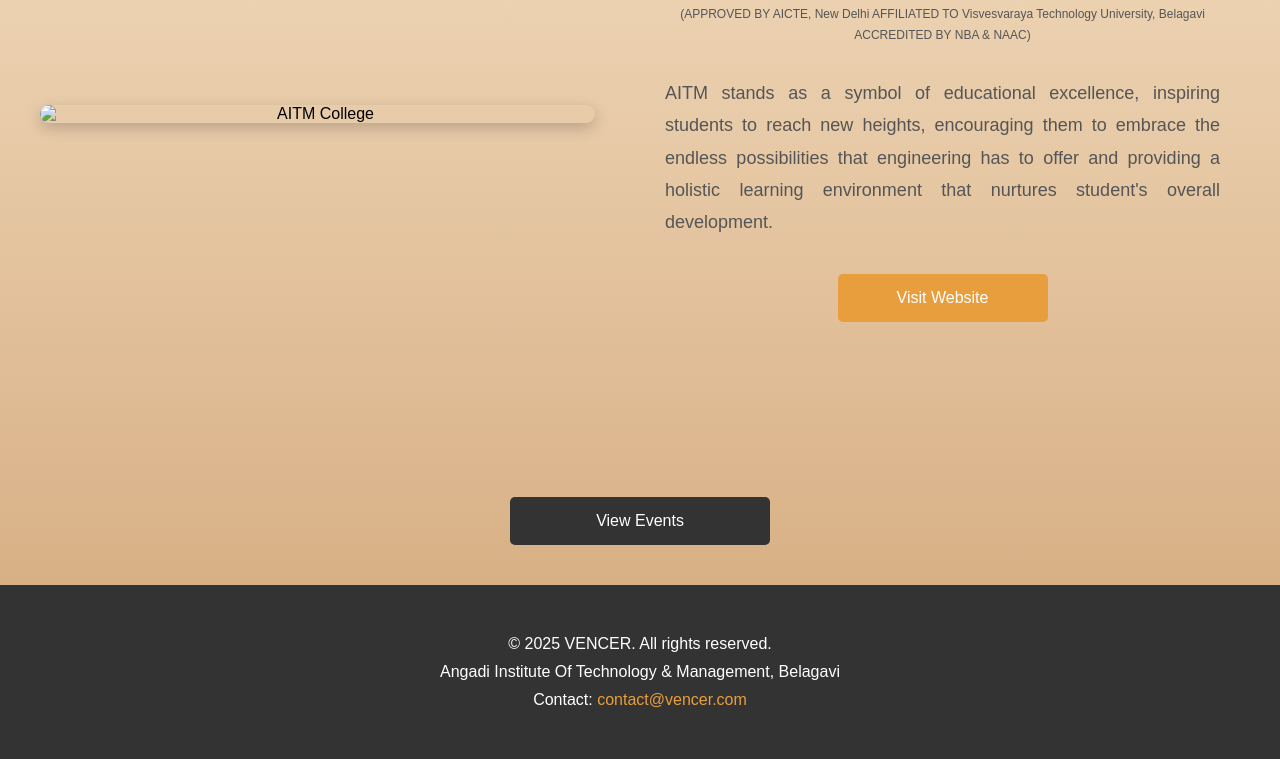
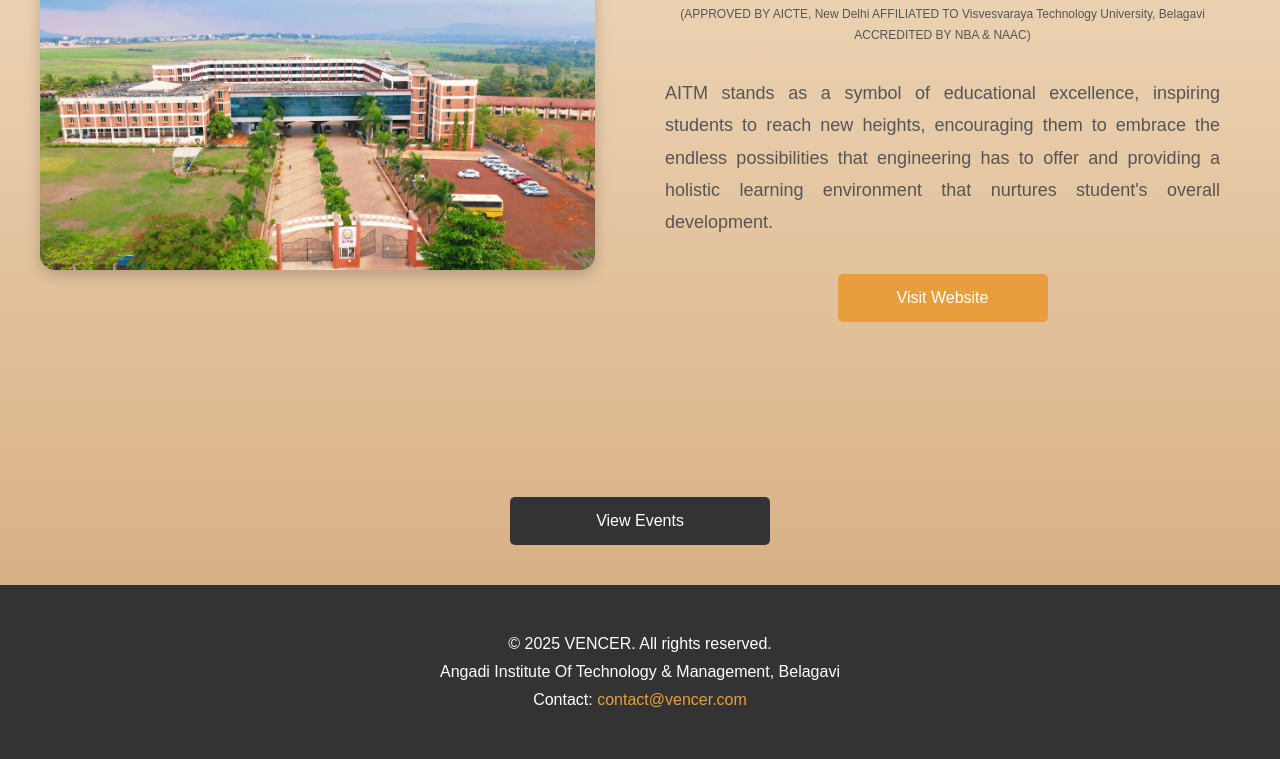
Before and after one commit to vikas-hanje/Vencer-main, a plain HTML site: page about.html in a window 1280 px wide. Shown: the part 269-1028 px from the top of the page. Drawn offline with Linux system fonts and the light colour scheme.

Commit message:
college fixed

```diff
--- a/about.html
+++ b/about.html
@@ -19,7 +19,7 @@
 
     <div class="contact-section">
         <div class="college-image">
-            <img src="/html/images/college-picture.jpg" alt="AITM College">
+            <img src="images/college-picture.jpg" alt="AITM College">
         </div>
         <div class="college-info">
             <h2>Angadi Institute Of Technology & Management</h2>
```
